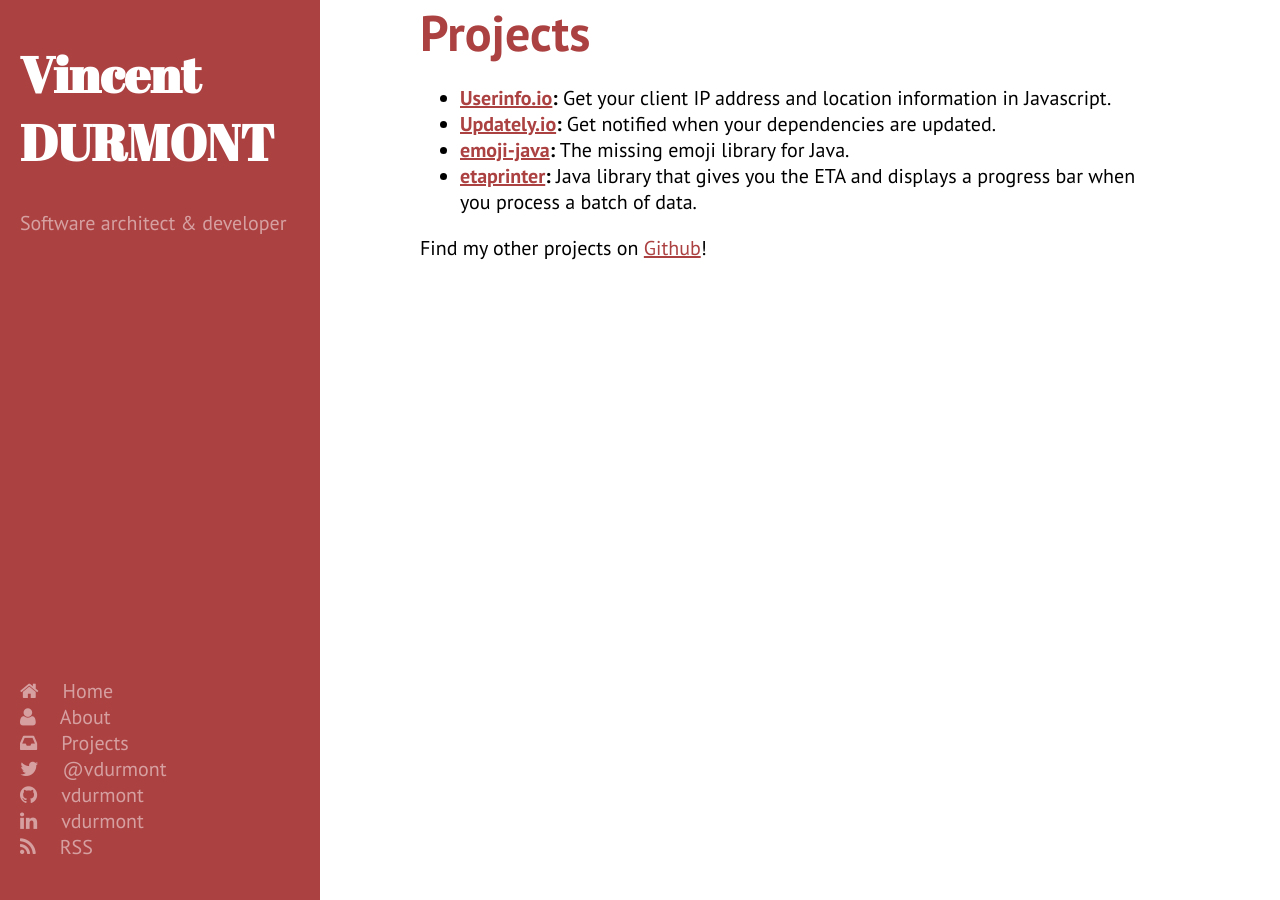
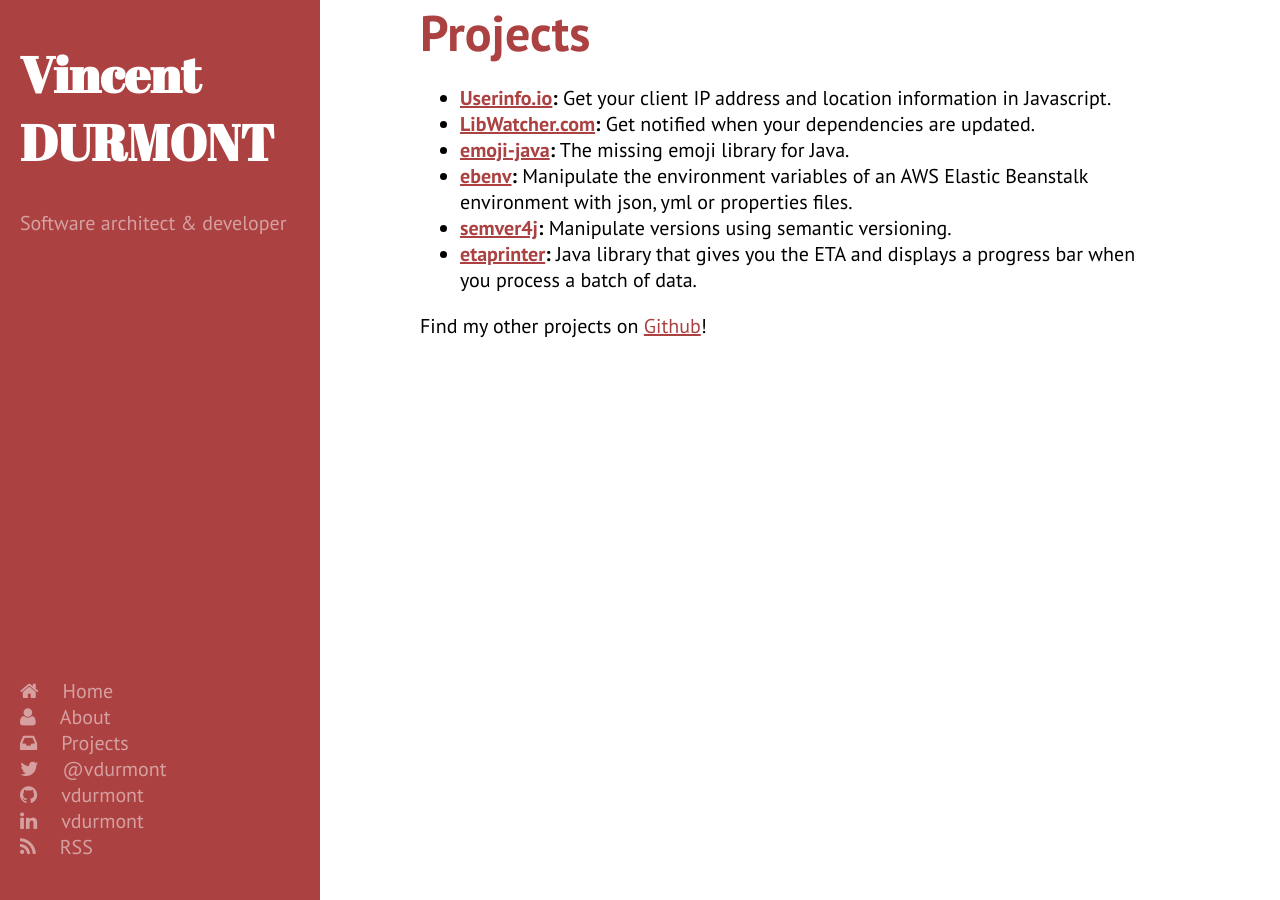
Before and after one commit to vdurmont/vdurmont.github.com, a Jekyll site: the page built from projects/index.html, in a window 1280 px wide. Built offline with Jekyll 4.4.1, drawn with Linux system fonts in a browser that asks for light colours.

Commit message:
Update projects page

```diff
--- a/projects/index.html
+++ b/projects/index.html
@@ -6,8 +6,10 @@
 <h1 class="page-title">Projects</h1>
 <ul>
   <li><strong><a href="http://userinfo.io">Userinfo.io</a>:</strong> Get your client IP address and location information in Javascript.</li>
-  <li><strong><a href="http://updately.io">Updately.io</a>:</strong> Get notified when your dependencies are updated.</li>
+  <li><strong><a href="http://libwatcher.com">LibWatcher.com</a>:</strong> Get notified when your dependencies are updated.</li>
   <li><strong><a href="https://github.com/vdurmont/emoji-java">emoji-java</a>:</strong> The missing emoji library for Java.</li>
+  <li><strong><a href="https://github.com/vdurmont/ebenv">ebenv</a>:</strong> Manipulate the environment variables of an AWS Elastic Beanstalk environment with json, yml or properties files.</li>
+  <li><strong><a href="https://github.com/vdurmont/semver4j">semver4j</a>:</strong> Manipulate versions using semantic versioning.</li>
   <li><strong><a href="https://github.com/vdurmont/etaprinter">etaprinter</a>:</strong> Java library that gives you the ETA and displays a progress bar when you process a batch of data.</li>
 </ul>
 
```
